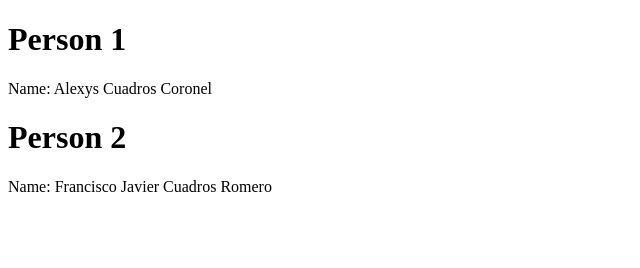
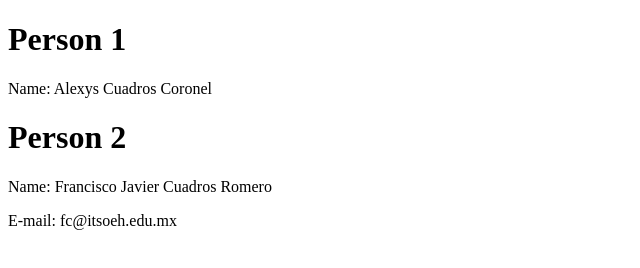
Before and after one commit to JavierProjects/repoONE, a plain HTML site: page index.html in a window 1280 px wide. Shown: the whole page, without its empty margins (0-640 px from the left). Drawn offline with Linux system fonts and the light colour scheme.

Commit message:
Edit person 2's e-mail

```diff
--- a/index.html
+++ b/index.html
@@ -12,6 +12,6 @@
 
   <h1>Person 2</h1>
   <p>Name: Francisco Javier Cuadros Romero</p>
-
+  <p>E-mail: fc@itsoeh.edu.mx</p>
 </body>
 </html>
```
